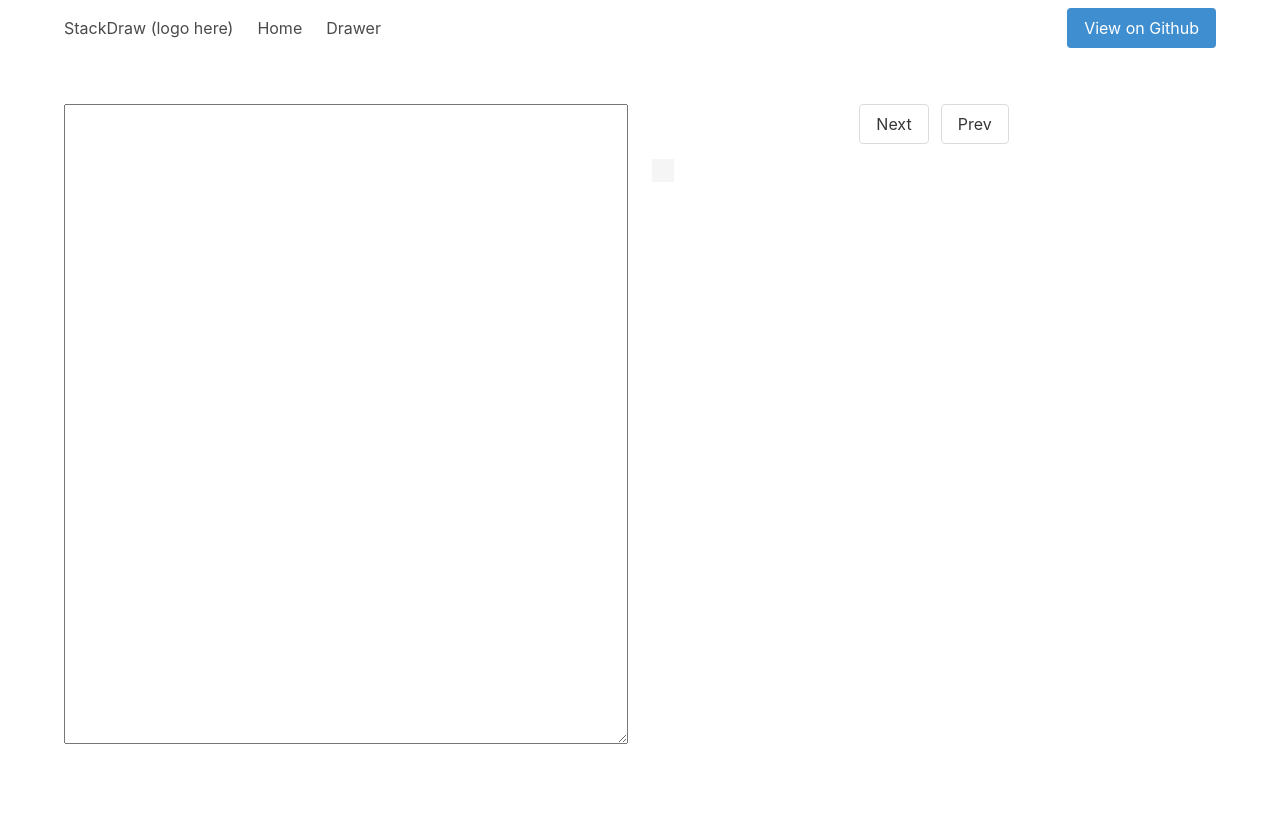
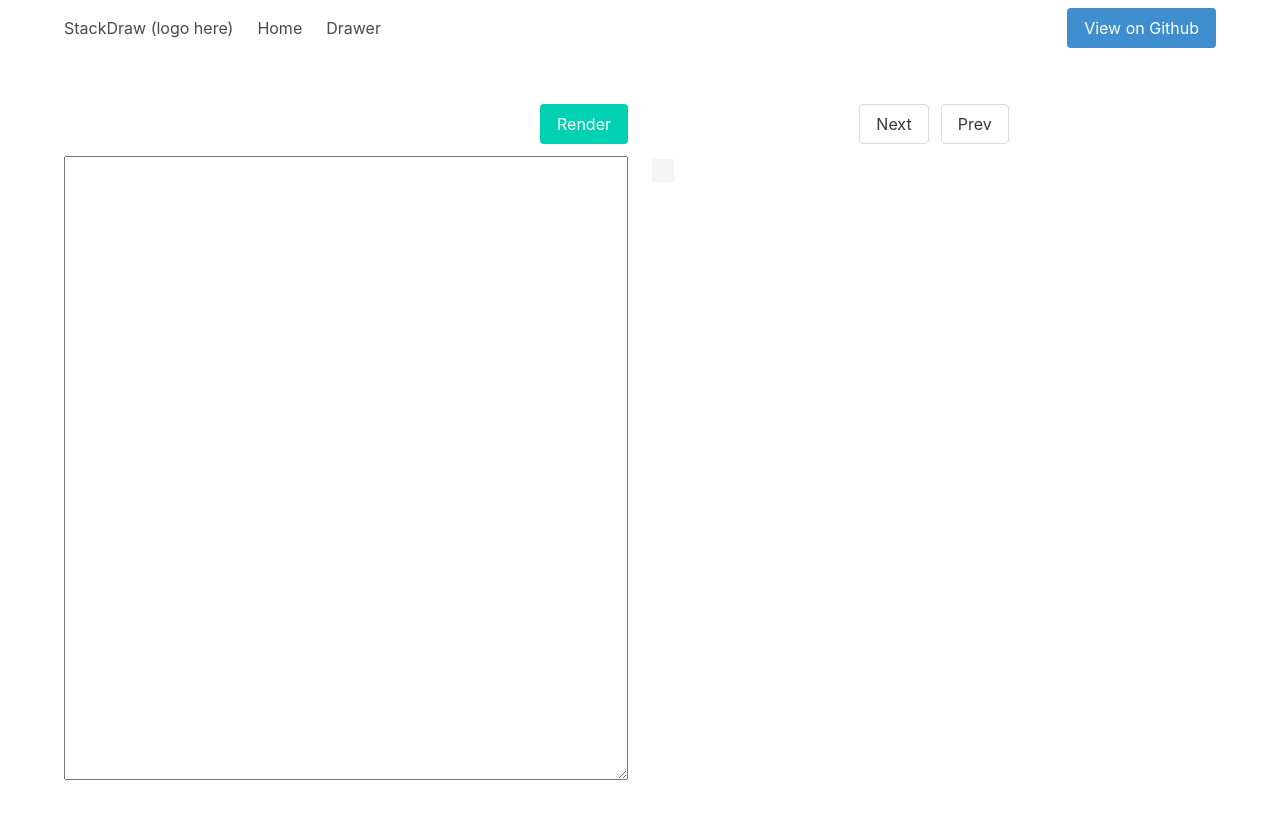
Before and after one commit to kvakil/stackdraw, a React (Create React App) app: page /#/main in a window 1280 px wide. Shown: the top 818 px of the page. Built offline with nearby package versions, Linux system fonts and the light colour scheme.

Commit message:
Move Render button to the Editor pane

```diff
--- a/src/scenes/Main/components/Editor/index.tsx
+++ b/src/scenes/Main/components/Editor/index.tsx
@@ -5,6 +5,11 @@ export default class Editor extends React.Component {
   render() {
     return (
       <div className="Editor">
+        <div className="field is-grouped is-grouped-right">
+          <p className="control">
+            <input className="button is-primary" type="button" value="Render" />
+          </p>
+        </div>
         <textarea />
       </div>
     );
--- a/src/scenes/Main/components/Editor/styles.css
+++ b/src/scenes/Main/components/Editor/styles.css
@@ -1,6 +1,6 @@
 textarea {
     font-family: "monospace";
     width: 100%;
-    height: 80vh;
+    height: 78vh;
     padding: 1rem;
 }
```
